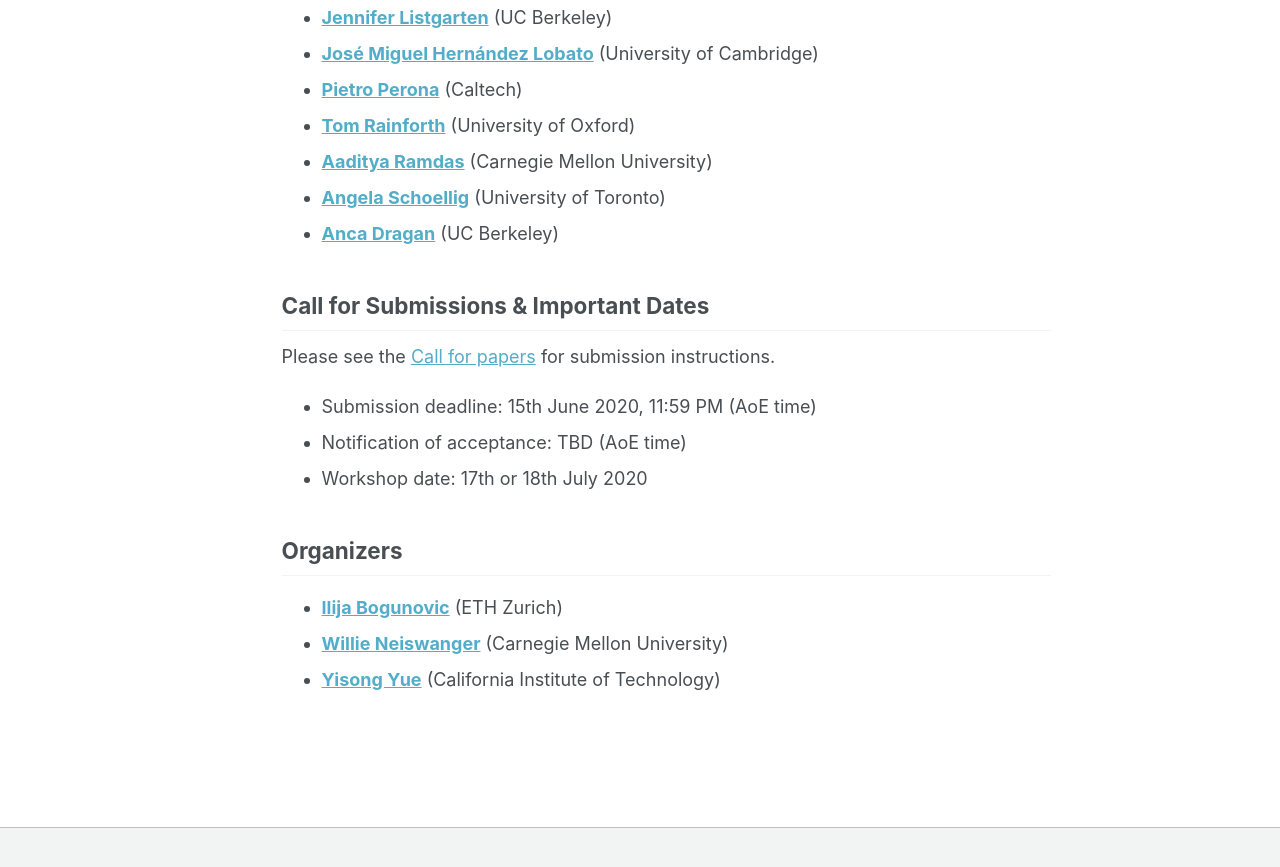
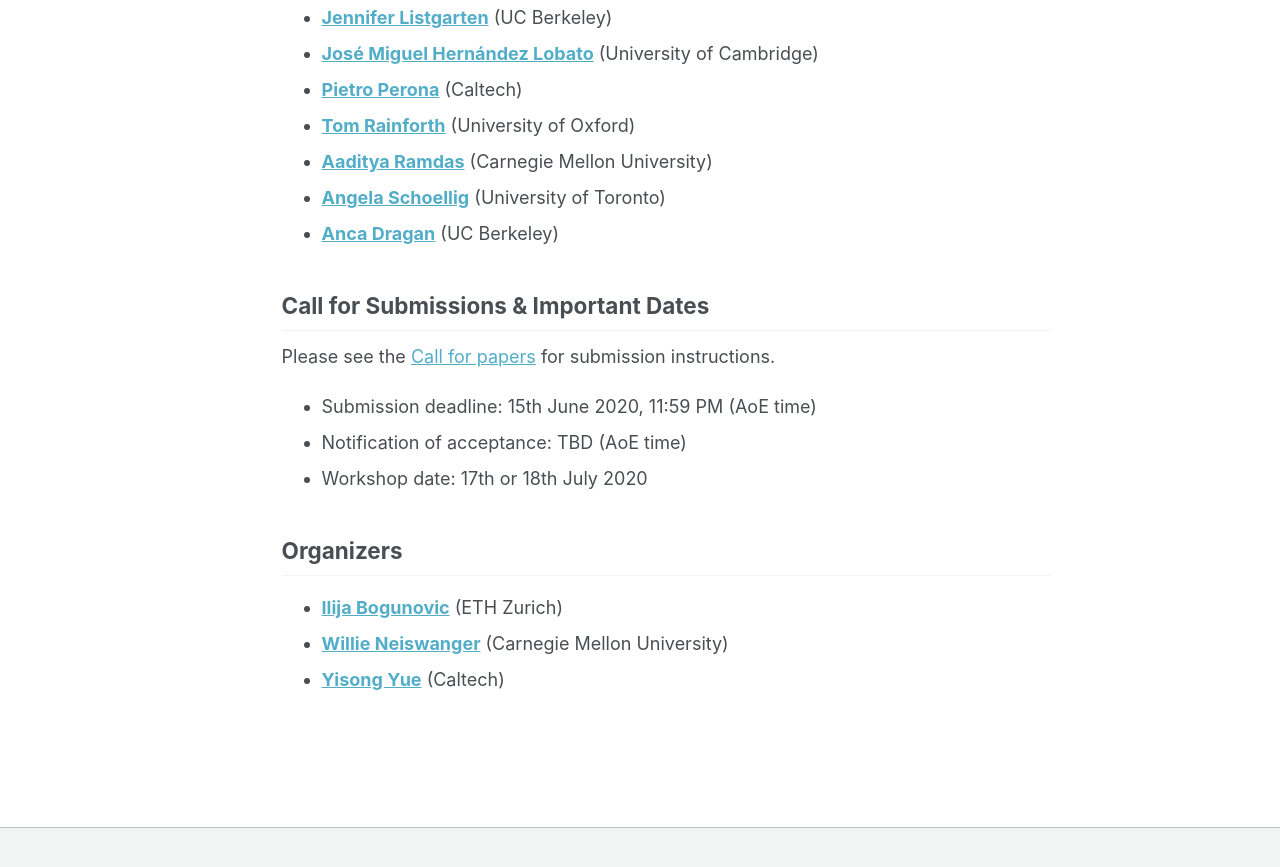
Before and after one commit to realworldml/icml2023, a Jekyll site: the page built from _pages/about.md, in a window 1280 px wide and 900 px high, scrolled down 750 px. Shown: the top 867 px of the window. Built offline with Jekyll 4.4.1, drawn with Linux system fonts in a browser that asks for light colours.

Commit message:
Update yisong affiliation

```diff
--- a/_pages/about.md
+++ b/_pages/about.md
@@ -38,4 +38,4 @@ Organizers
 ------
 * **[Ilija Bogunovic](https://ilijabogunovic.com)** (ETH Zurich)
 * **[Willie Neiswanger](https://www.cs.cmu.edu/~wdn/)** (Carnegie Mellon University)
-* **[Yisong Yue](http://www.yisongyue.com/)** (California Institute of Technology)
+* **[Yisong Yue](http://www.yisongyue.com/)** (Caltech)
```
Also changed, not shown: _pages/organizers.md (+1 -1 lines).
